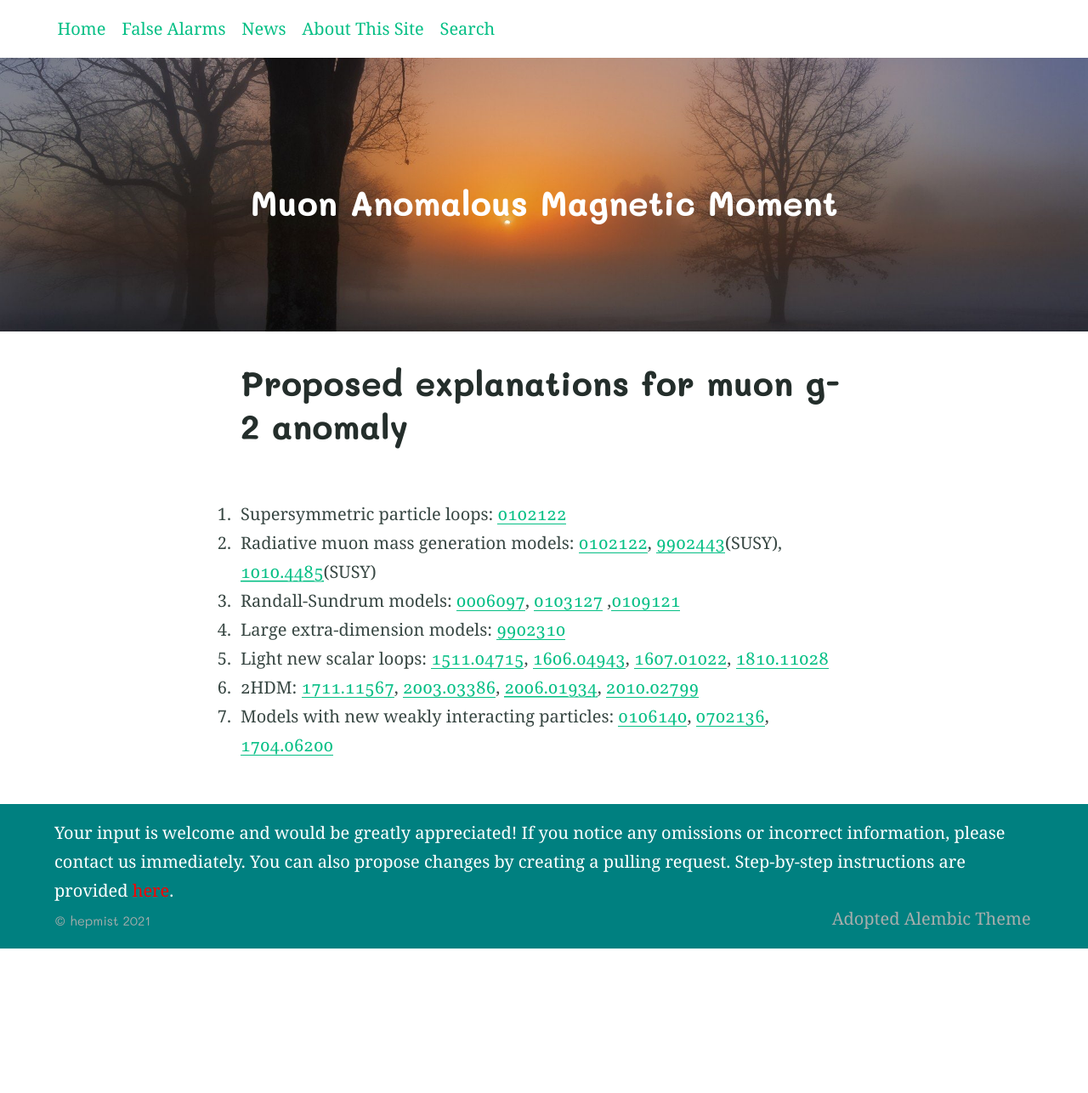
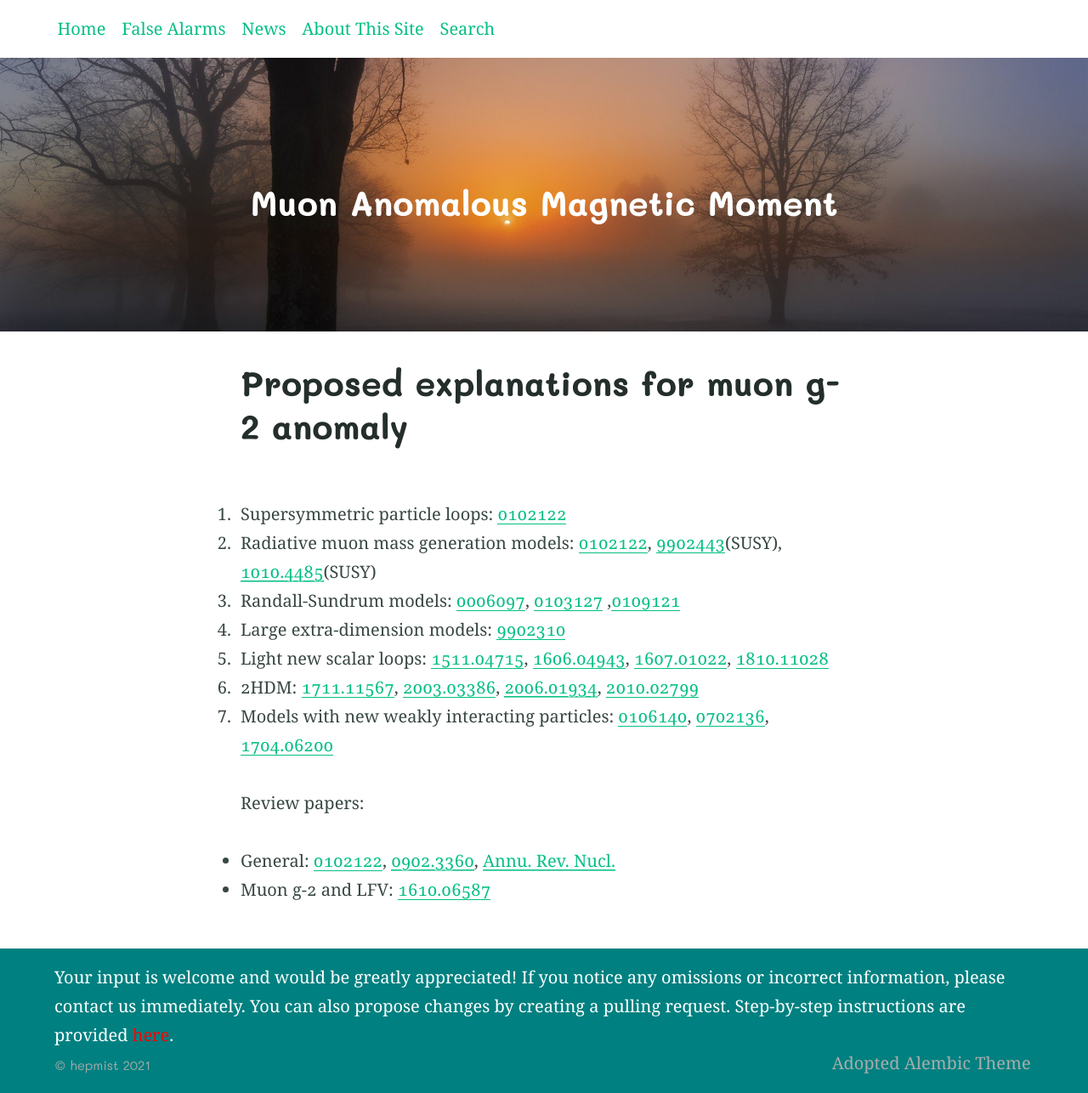
Before and after one commit to hepcomm/hepmist, a Jekyll site: the page built from solutions/muon-g-2.md, in a window 1280 px wide. Shown: the whole page at 85% size. Built offline with Jekyll 4.4.1, drawn with Linux system fonts in a browser that asks for light colours; before the commit the page ends 1116 px from its top, so only the background shows below that.

Commit message:
Update muon-g-2.md

```diff
--- a/solutions/muon-g-2.md
+++ b/solutions/muon-g-2.md
@@ -11,3 +11,7 @@ feature_image: https://hepcomm.github.io/hepmist/assets/mist_hope.jpeg
 5. Light new scalar loops: [1511.04715](https://arxiv.org/abs/1511.04715), [1606.04943](https://arxiv.org/abs/1606.04943), [1607.01022](https://arxiv.org/abs/1607.01022), [1810.11028](https://arxiv.org/abs/1810.11028)
 6. 2HDM: [1711.11567](https://arxiv.org/abs/1711.11567), [2003.03386](https://arxiv.org/abs/2003.03386), [2006.01934](https://arxiv.org/abs/2006.01934), [2010.02799](https://arxiv.org/abs/2010.02799)
 7. Models with new weakly interacting particles: [0106140](https://arxiv.org/abs/hep-ph/0106140), [0702136](https://arxiv.org/abs/hep-ph/0702136), [1704.06200](https://arxiv.org/abs/1704.06200)
+
+Review papers:
+* General: [0102122](https://arxiv.org/abs/hep-ph/0102122), [0902.3360](https://arxiv.org/abs/0902.3360), [Annu. Rev. Nucl.](annualreviews.org/doi/abs/10.1146/annurev-nucl-031312-120340)
+* Muon g-2 and LFV: [1610.06587](https://arxiv.org/abs/1610.06587)
```
